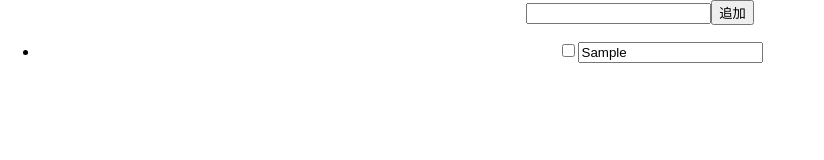
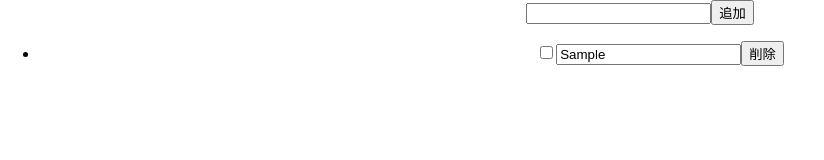
Before and after one commit to guraogr/react-todo, a React (Create React App) app: page / in a window 1280 px wide. Both pictures are taken after typing "Sample" into the empty fields and a click on the input "追加". Shown: the top 160 px of the page, without its empty margins (0-824 px from the left). Built offline with nearby package versions, Linux system fonts and the light colour scheme.

Commit message:
feat: 登録済みの todo を削除可能にする

```diff
--- a/src/App.tsx
+++ b/src/App.tsx
@@ -5,6 +5,7 @@ interface Todo {
   value: string;
   readonly id: number;
   checked: boolean;
+  removed: boolean;
 }
 
 const App = () => {
@@ -18,6 +19,7 @@ const App = () => {
       value: text,
       id: new Date().getTime(),
       checked: false,
+      removed: false,
     };
 
     setTodos([newTodo, ...todos]);
@@ -54,6 +56,19 @@ const App = () => {
     setTodos(newTodos);
   };
 
+  const handleOnRemove = (id: number, removed: boolean) => {
+    const deepCopy = todos.map((todo) => ({ ...todo }));
+
+    const newTodos = deepCopy.map((todo) => {
+      if (todo.id === id) {
+        return { ...todo, removed: !removed };
+      }
+      return todo;
+    });
+
+    setTodos(newTodos);
+  };
+
   return (
     <div className="App">
       <form
@@ -68,13 +83,21 @@ const App = () => {
       <ul>
         {todos.map((todo) => (
           <li key={todo.id}>
-            <input type="checkbox" checked={todo.checked} onChange={() => handleOnCheck(todo.id, todo.checked)} />
+            <input
+              type="checkbox"
+              checked={todo.checked}
+              disabled={todo.removed}
+              onChange={() => handleOnCheck(todo.id, todo.checked)}
+            />
             <input
               type="text"
               value={todo.value}
               onChange={(e) => handleOnEdit(todo.id, e.target.value)}
-              disabled={todo.checked}
+              disabled={todo.checked || todo.removed}
             />
+            <button type="button" onClick={() => handleOnRemove(todo.id, todo.removed)}>
+              {todo.removed ? '復元' : '削除'}
+            </button>
           </li>
         ))}
       </ul>
```
